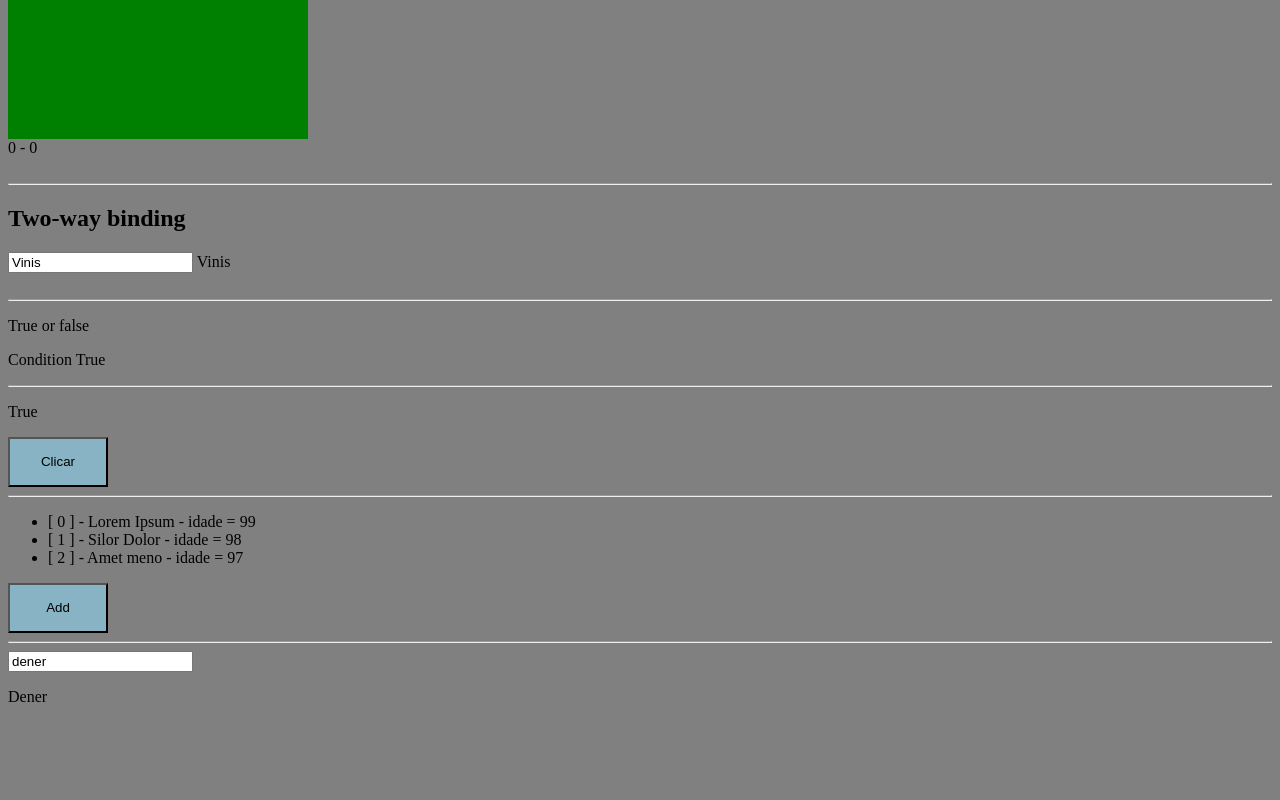
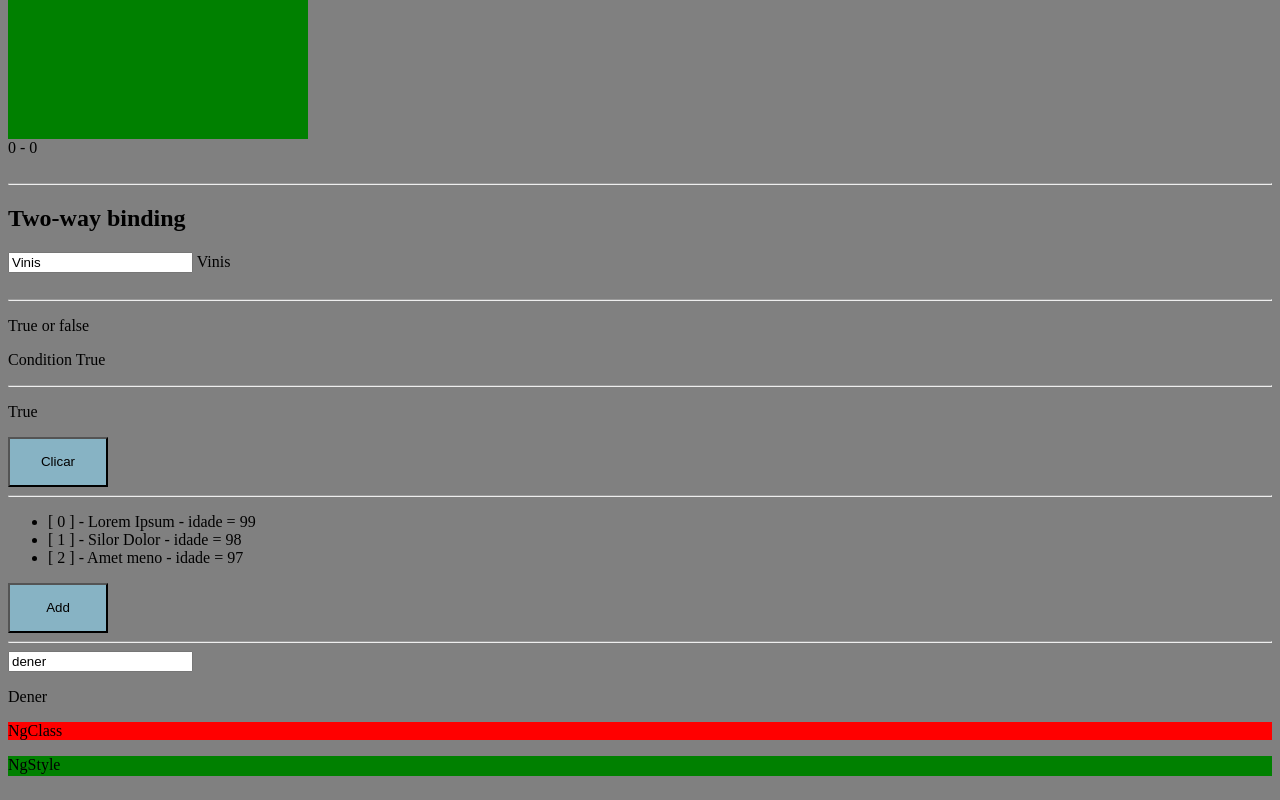
Before and after one commit to V1nnys/Angular, an Angular app in the folder Angular2+/meu-projeto-udemy/: page / in a window 1280 px wide. Shown: the part 940-1740 px from the top of the page. Before the commit the page ends 1670 px from the top, so only its background shows below. Built offline with nearby package versions, Linux system fonts and the light colour scheme.

Commit message:
ngStyle+ngModel

```diff
--- a/Angular2+/meu-projeto-udemy/src/app/app.component.ts
+++ b/Angular2+/meu-projeto-udemy/src/app/app.component.ts
@@ -16,6 +16,11 @@ import { Component, OnInit, DoCheck,
     <button (click)="adicionar()">Adicionar</button>
     <button (click)="destruirComponent()">Destruir componente</button>
 
+    <app-diretivas-estruturais></app-diretivas-estruturais>
+
+    <app-diretivas-atributos></app-diretivas-atributos>
+    <router-outlet></router-outlet>
+
     */
 
    @Component({
@@ -23,6 +28,7 @@ import { Component, OnInit, DoCheck,
      template: `
     <app-data-binding></app-data-binding>
     <app-diretivas-estruturais></app-diretivas-estruturais>
+    <app-diretivas-atributos></app-diretivas-atributos>
     <router-outlet></router-outlet>
   `
 
--- a/Angular2+/meu-projeto-udemy/src/app/app.module.ts
+++ b/Angular2+/meu-projeto-udemy/src/app/app.module.ts
@@ -8,13 +8,15 @@ import { AppComponent } from './app.component';
 import { TitleComponent } from './title/title.component';
 import { DataBindingComponent } from './data-binding/data-binding.component';
 import { DiretivasEstruturaisComponent } from './diretivas-estruturais/diretivas-estruturais.component';
+import { DiretivasAtributosComponent } from './diretivas-atributos/diretivas-atributos.component';
 
 @NgModule({
   declarations: [
     AppComponent,
     TitleComponent,
     DataBindingComponent,
-    DiretivasEstruturaisComponent
+    DiretivasEstruturaisComponent,
+    DiretivasAtributosComponent
   ],
   imports: [
     BrowserModule,
--- /dev/null
+++ b/Angular2+/meu-projeto-udemy/src/app/diretivas-atributos/diretivas-atributos.component.html
@@ -0,0 +1,2 @@
+<p [ngClass]="{'active': valor, 'disabled': !valor}">NgClass</p>
+<p [ngStyle]="{'height': heightPx, 'background': backgroundColor}">NgStyle</p>
--- /dev/null
+++ b/Angular2+/meu-projeto-udemy/src/app/diretivas-atributos/diretivas-atributos.component.scss
@@ -0,0 +1,7 @@
+.active{
+    background: red;
+}
+
+.disabled{
+    background: blue;
+}
--- /dev/null
+++ b/Angular2+/meu-projeto-udemy/src/app/diretivas-atributos/diretivas-atributos.component.ts
@@ -0,0 +1,34 @@
+import { Component } from '@angular/core';
+
+@Component({
+  selector: 'app-diretivas-atributos',
+  templateUrl: './diretivas-atributos.component.html',
+  styleUrls: ['./diretivas-atributos.component.scss']
+})
+export class DiretivasAtributosComponent {
+
+  public valor: boolean = true;
+  public heightPx: string = "20px";
+  public backgroundColor: string = "green";
+
+  ngOnInit(): void {
+
+    setInterval( ()=>{
+      if(this.valor){
+        this.valor = false;
+      } else {
+        this.valor = true;
+      }
+
+      if(this.heightPx == "20px"){
+        this.heightPx = "50px";
+        this.backgroundColor = "blue"
+      } else {
+        this.heightPx = "20px";
+        this.backgroundColor = "green"
+      }
+    }, 2000)
+
+  }
+
+}
```
Also changed, not shown: 1 other file (tests, documents, lock files or other folders).
